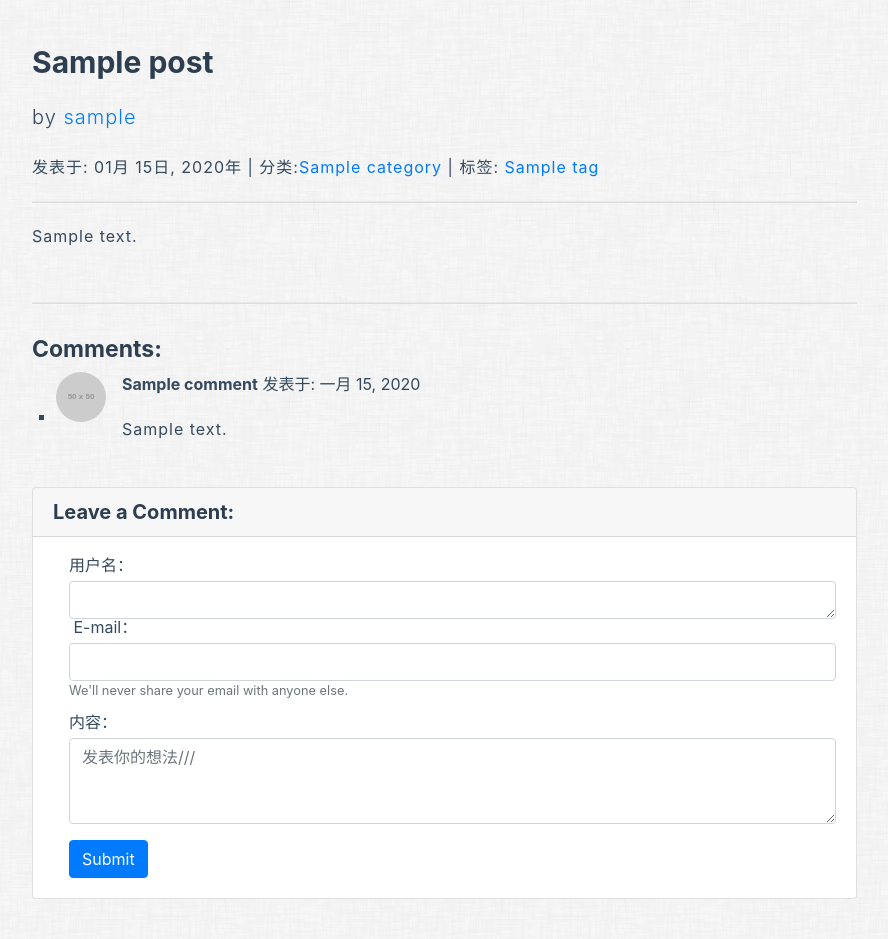
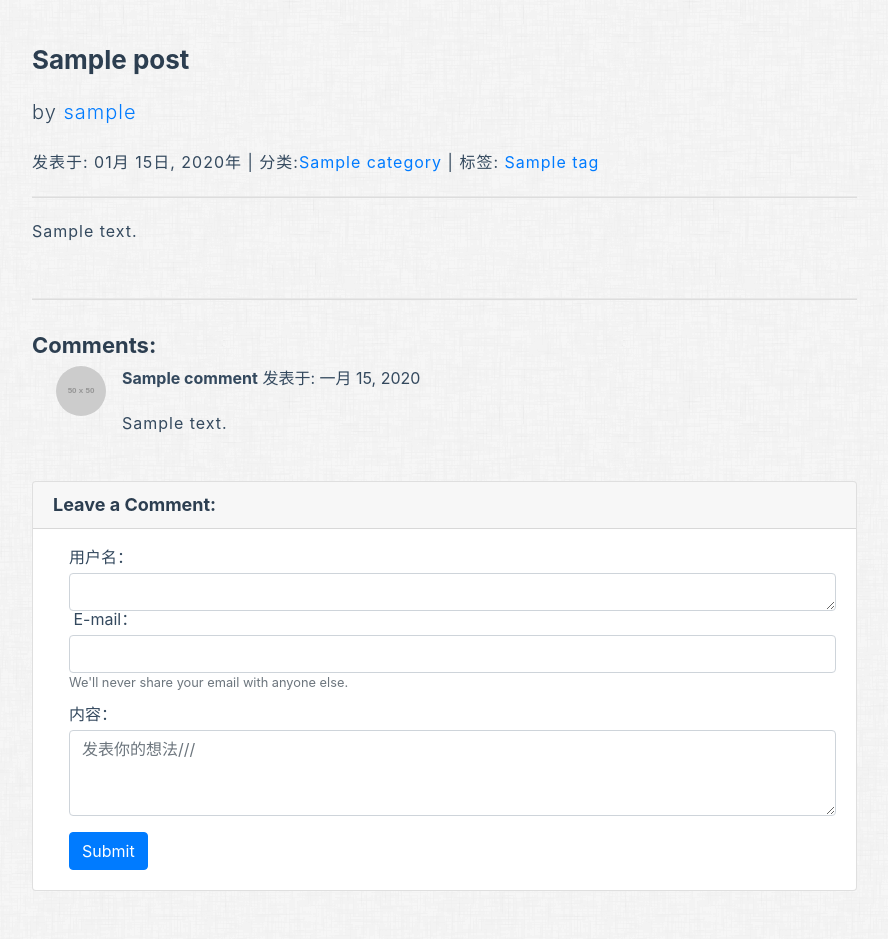
Before and after one commit to chenomg/blog.jase.im_v0.1, a Django app: a page that uses jase_im/templates/blog/base_init.html in a window 1280 px wide. Shown: the part 56-995 px from the top of the page, without its empty margins (338-1226 px from the left). Run offline with Django 3.2, Linux system fonts and the light colour scheme; tables that the repository leaves empty hold one stand-in row (values such as "Sample post"); grey boxes labelled with a size stand in for pictures from a placeholder-image service; some libraries are stand-ins or nearby versions.

Commit message:
fontsize

```diff
--- a/jase_im/jase_im/settings.py
+++ b/jase_im/jase_im/settings.py
@@ -30,7 +30,7 @@ DJANGO_STATIC = os.path.join(
 SECRET_KEY = 'y+o(b=flohs@l67vmw06om4xxka2p6!ee8be*pz$%+y#2x16b4'
 
 # SECURITY WARNING: don't run with debug turned on in production!
-DEBUG = False
+DEBUG = True
 
 ALLOWED_HOSTS = [
     '.jase.im',
--- a/jase_im/static/blog/css/apollo.css
+++ b/jase_im/static/blog/css/apollo.css
@@ -72,23 +72,40 @@ h2 > hr {
 
 h1 {
     /*border-bottom: 8px solid #71BA51 !important;*/
-    font-size: 30px !important;
+    font-size: 26px !important;
 }
 
 h2 {
     /*border-bottom: 5px solid #71BA51 !important;*/
-    font-size: 26px !important;
+    font-size: 24px !important;
 }
 
 h3 {
     /*border-bottom: 5px solid #71BA51 !important;*/
-    font-size: 23px !important;
+    font-size: 22px !important;
 }
 
 h4 {
     /*border-bottom: 5px solid #71BA51 !important;*/
     font-size: 20px !important;
 }
+
+h5 {
+    /*border-bottom: 5px solid #71BA51 !important;*/
+    font-size: 18px !important;
+}
+
+h6 {
+    /*border-bottom: 5px solid #71BA51 !important;*/
+    font-size: 16px !important;
+}
+
+h7 {
+    /*border-bottom: 5px solid #71BA51 !important;*/
+    font-size: 14px !important;
+}
+
+
 
 
 /*a {*/
--- a/jase_im/static/blog/css/custom.css
+++ b/jase_im/static/blog/css/custom.css
@@ -58,6 +58,11 @@ ul {
   list-style-type: square;
   margin-left: -16px;
 }
+
+#comments-show {
+  list-style-type: none;
+}
+
 .archive-posts {
   margin-left: 30px;
 }
```
